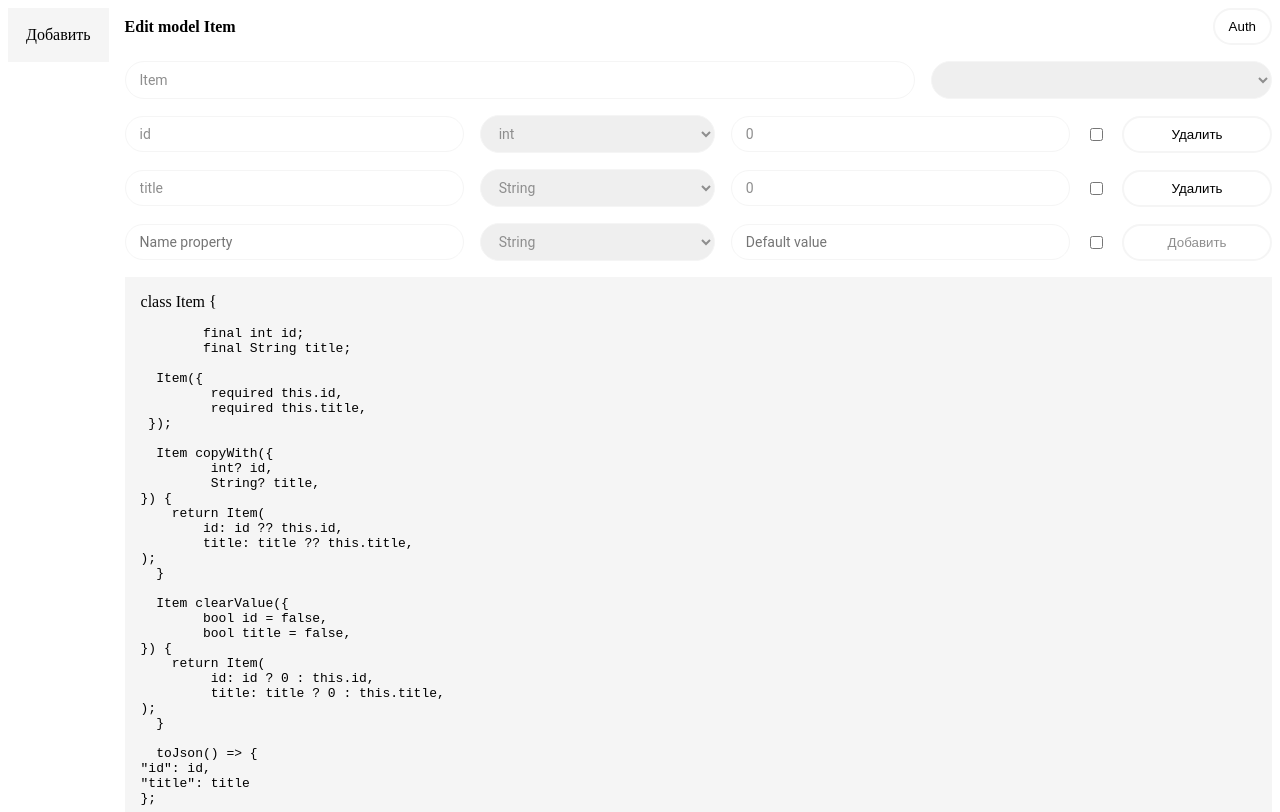
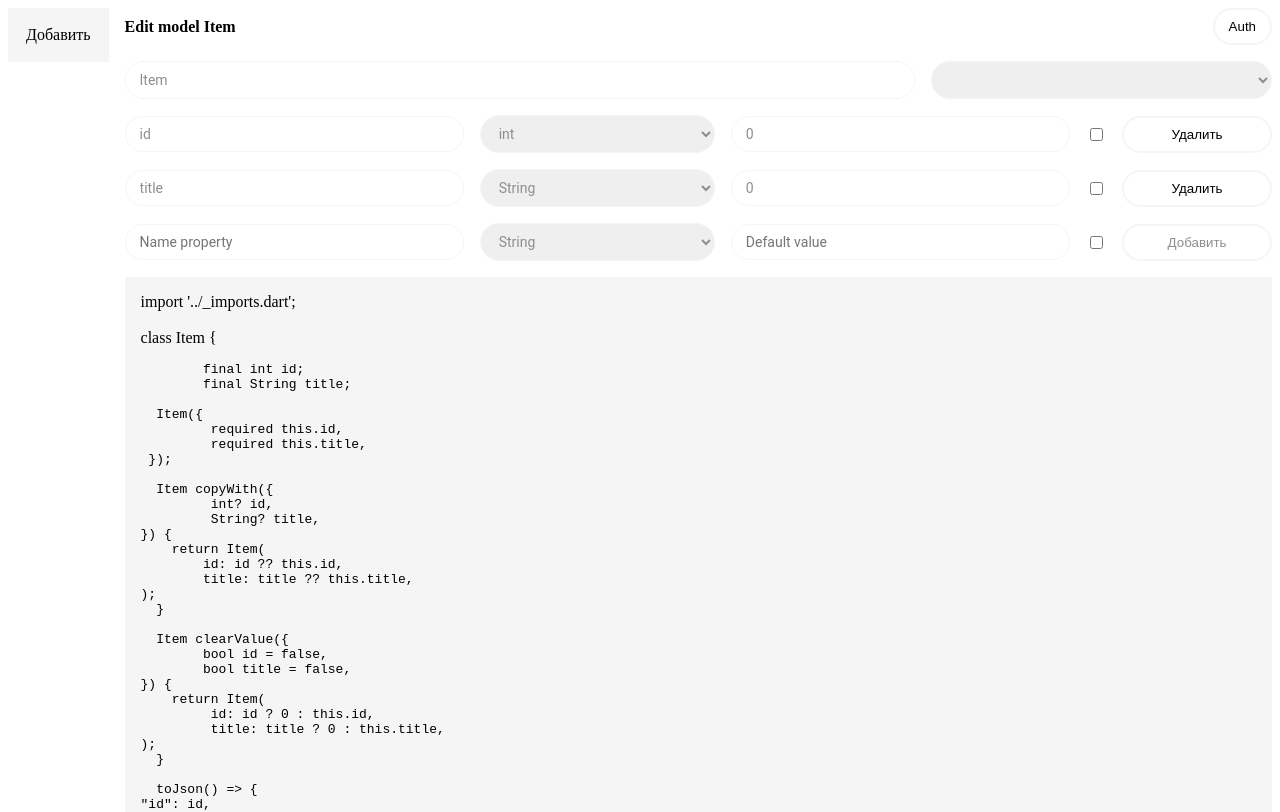
Before and after one commit to nilinov/bloc_template_generator, a Vue app: page /#/Model/1 in a window 1280 px wide. Before the commit this address led to /#/Model. Shown: the top 812 px of the page. Built offline with nearby package versions, Linux system fonts and the light colour scheme.

Commit message:
add imports

```diff
--- a/src/views/ModelEditor/RenderCode.vue
+++ b/src/views/ModelEditor/RenderCode.vue
@@ -1,5 +1,6 @@
 <template>
   <div class="RenderCode">
+    <span>import '../_imports.dart';</span><br><br>
     <span> class {{ nameClass }} { </span>
 
     <pre v-text="stateCode(bloc, {postfix: ''})"></pre>
--- a/src/views/ModelEditor/RenderEnumCode.vue
+++ b/src/views/ModelEditor/RenderEnumCode.vue
@@ -1,5 +1,6 @@
 <template>
   <div class="RenderEnumCode">
+    <span>import '../_imports.dart';</span><br><br>
     <span> enum {{ nameClass }} { </span>
     <pre v-text="getEnumContent(bloc)"></pre>
     <span><br> } </span>
```
